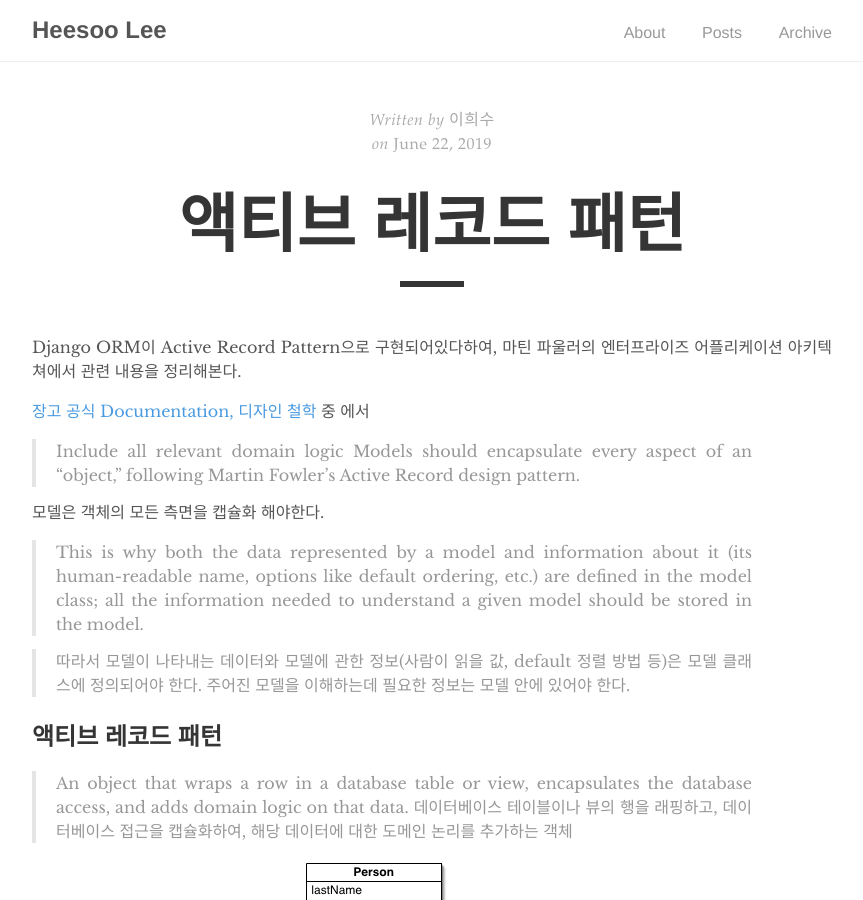
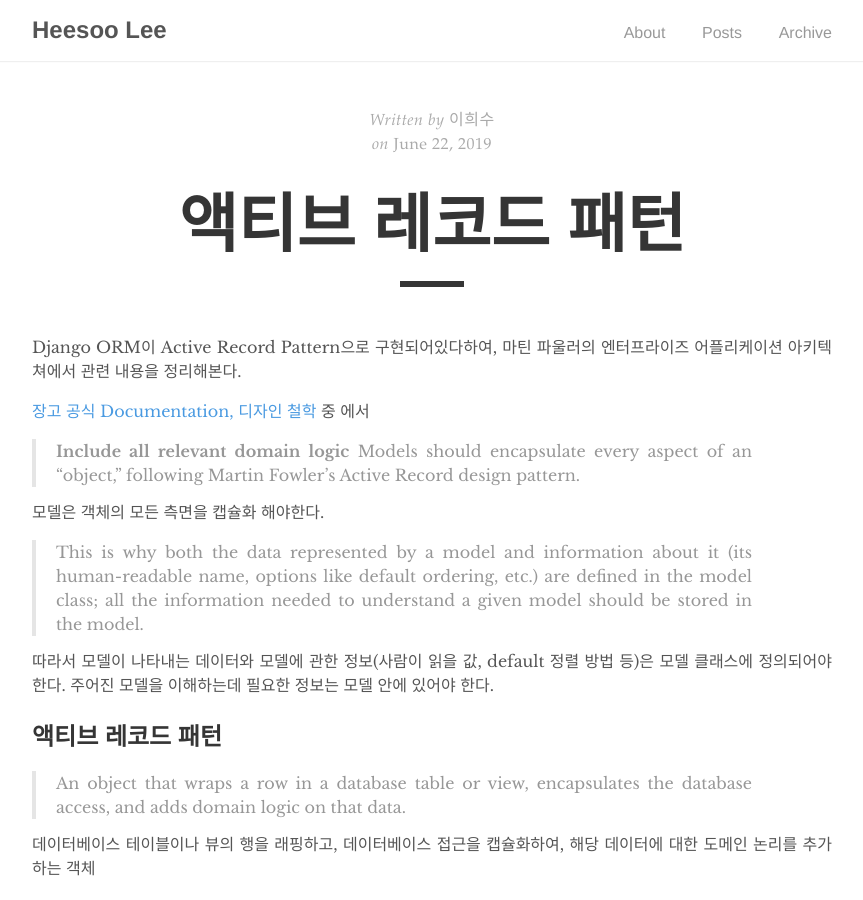
Before and after one commit to hs-glenn-lee/hs-glenn-lee.github.io, a Jekyll site: the page built from _posts/2019-06-22-active-record_pattern.md, in a window 1280 px wide and 900 px high. Shown: the whole window, without its empty margins (208-1071 px from the left). Built offline with Jekyll 4.4.1, drawn with Linux system fonts in a browser that asks for light colours; some of the changed text lies outside the part shown.

```diff
--- a/_posts/2019-06-22-active-record_pattern.md
+++ b/_posts/2019-06-22-active-record_pattern.md
@@ -8,19 +8,20 @@ Django ORM이 Active Record Pattern으로 구현되어있다하여, 마틴 파
 
 [장고 공식 Documentation, 디자인 철학](https://docs.djangoproject.com/en/2.2/misc/design-philosophies/#include-all-relevant-domain-logic) 중 에서
 
-> Include all relevant domain logic
+> **Include all relevant domain logic**
 Models should encapsulate every aspect of an “object,” following Martin Fowler’s Active Record design pattern.
 
 모델은 객체의 모든 측면을 캡슐화 해야한다.
 
 > This is why both the data represented by a model and information about it (its human-readable name, options like default ordering, etc.) are defined in the model class; all the information needed to understand a given model should be stored in the model.
 
-> 따라서 모델이 나타내는 데이터와 모델에 관한 정보(사람이 읽을 값, default 정렬 방법 등)은 모델 클래스에 정의되어야 한다. 주어진 모델을 이해하는데 필요한 정보는 모델 안에 있어야 한다.
+따라서 모델이 나타내는 데이터와 모델에 관한 정보(사람이 읽을 값, default 정렬 방법 등)은 모델 클래스에 정의되어야 한다. 주어진 모델을 이해하는데 필요한 정보는 모델 안에 있어야 한다.
 
 
 ## 액티브 레코드 패턴
 > An object that wraps a row in a database table or view, encapsulates the database access, and adds domain logic on that data.
-> 데이터베이스 테이블이나 뷰의 행을 래핑하고, 데이터베이스 접근을 캡슐화하여, 해당 데이터에 대한 도메인 논리를 추가하는 객체
+
+데이터베이스 테이블이나 뷰의 행을 래핑하고, 데이터베이스 접근을 캡슐화하여, 해당 데이터에 대한 도메인 논리를 추가하는 객체
 
 ![액티브 레코드 패턴 uml]({{site.url}}/assets/post_images/activeRecordSketch.gif )
 
```
Also changed, not shown: other parts of _posts/2019-06-22-active-record_pattern.md (+2 -2 lines).
